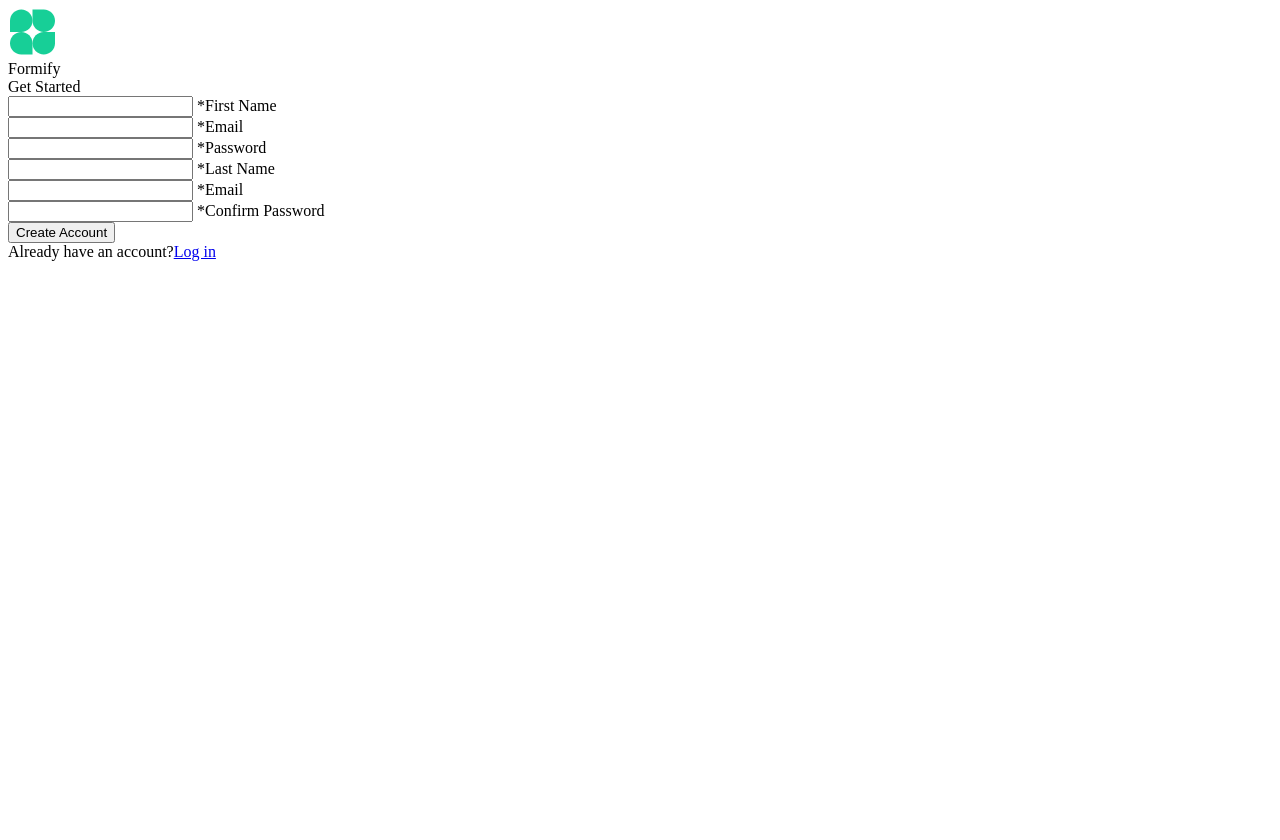
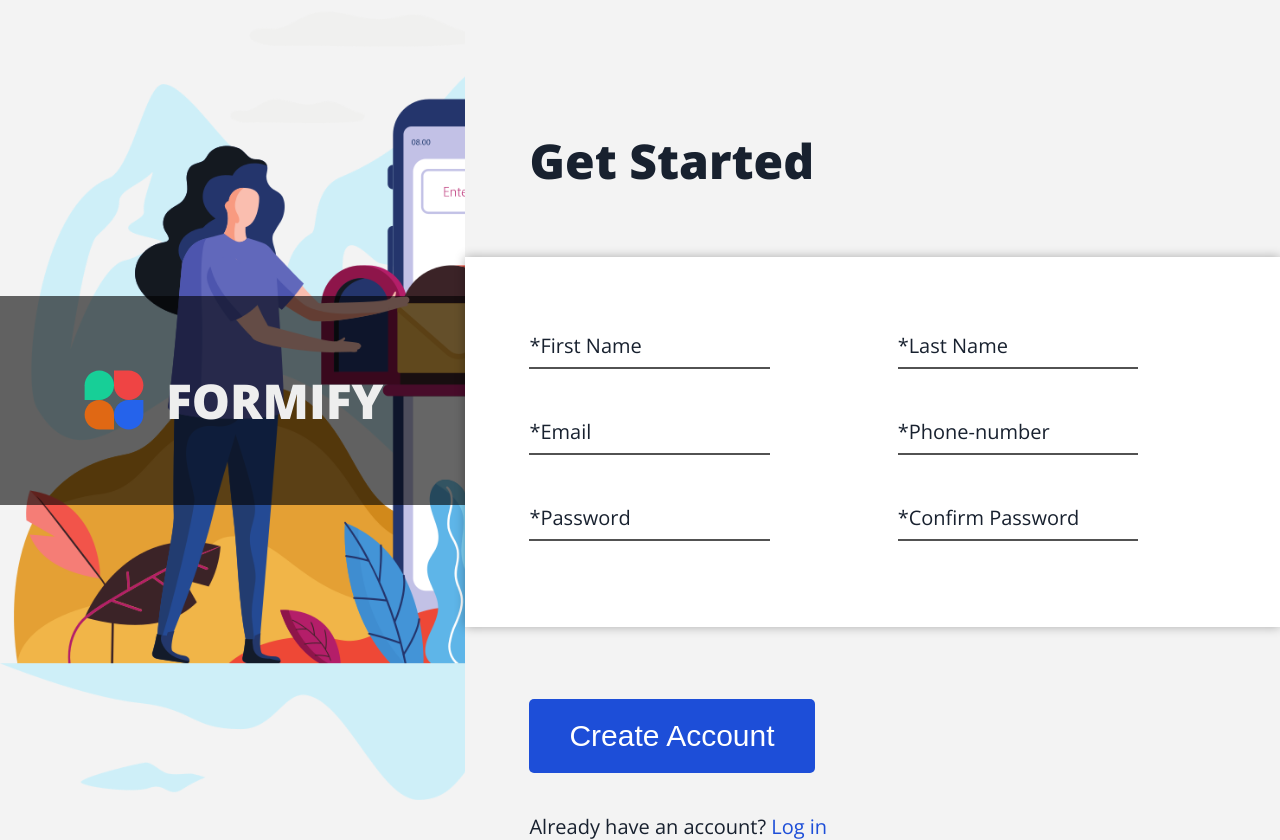
Before and after one commit to ahmed-muhammed-ahmed/Sign-Up-Form, a plain HTML site: page index.html in a window 1280 px wide. Before the commit the page ends 800 px from the top, so only its background shows below. Drawn offline with nearby package versions, Linux system fonts and the light colour scheme.

Commit message:
feat: Completed styling for signup form
Implemented CSS styles to enhance the visual appearance of the signup form.
Updated the README file to include information about the project and its styling.

```diff
--- a/index.html
+++ b/index.html
@@ -50,17 +50,17 @@
             <path
               d="M24.5 35.25C24.5 29.0368 29.5368 24 35.75 24H47V35.25C47 41.4632 41.9632 46.5 35.75 46.5C29.5368 46.5 24.5 41.4632 24.5 35.25Z"
               class="ccustom"
-              fill="#17CF97"
+              fill="#2563eb"
             ></path>
             <path
               d="M2 35.25C2 41.4632 7.03679 46.5 13.25 46.5H24.5V35.25C24.5 29.0368 19.4632 24 13.25 24C7.03679 24 2 29.0368 2 35.25Z"
               class="ccustom"
-              fill="#17CF97"
+              fill="#e06814"
             ></path>
             <path
               d="M47 12.75C47 6.53679 41.9632 1.5 35.75 1.5H24.5V12.75C24.5 18.9632 29.5368 24 35.75 24C41.9632 24 47 18.9632 47 12.75Z"
               class="ccustom"
-              fill="#17CF97"
+              fill="#ef4444"
             ></path>
           </svg>
           <div class="logo-text">Formify</div>
@@ -69,7 +69,7 @@
       <div class="right-side">
         <div class="text">Get Started</div>
         <form action="#" method="post">
-          <div>
+          <div class="w-32 mr-lg">
             <div class="input-group">
               <input type="text" id="first-name" required />
               <label for="first-name">*First Name</label>
@@ -82,14 +82,14 @@
               <div class="underline"></div>
             </div>
 
-            <div class="input-group">
+            <div class="input-group mb-0">
               <input type="password" id="password" required />
               <label for="password">*Password</label>
               <div class="underline"></div>
             </div>
           </div>
 
-          <div>
+          <div class="w-32">
             <div class="input-group">
               <input type="text" id="last-name" required />
               <label for="last-name">*Last Name</label>
@@ -97,12 +97,12 @@
             </div>
 
             <div class="input-group">
-              <input type="tel" id="phone-number" />
-              <label for="phone-number">*Email</label>
+              <input type="tel" id="phone-number" required />
+              <label for="phone-number">*Phone-number</label>
               <div class="underline"></div>
             </div>
 
-            <div class="input-group">
+            <div class="input-group mb-0">
               <input type="password" id="confirmation" required />
               <label for="confirmation">*Confirm Password</label>
               <div class="underline"></div>
@@ -110,9 +110,9 @@
           </div>
         </form>
         <div class="account">
-          <button class="btn">Create Account</button>
+          <button type="submit" class="btn">Create Account</button>
           <div class="login">
-            Already have an account?<a href="#">Log in</a>
+            Already have an account? <a href="#"> Log in</a>
           </div>
         </div>
       </div>
--- a/style.css
+++ b/style.css
@@ -0,0 +1,175 @@
+*,
+*::before,
+*::after {
+  padding: 0;
+  margin: 0;
+  box-sizing: border-box;
+}
+html {
+  font-size: 62.5%;
+}
+body {
+  font-family: "Open Sans", sans-serif;
+  background-color: #f3f3f3;
+  font-size: 1.8rem;
+  color: #18212f;
+}
+
+.container {
+  display: flex;
+  height: 100vh;
+}
+
+.left-side {
+  background-image: url(./img/Email-marketing.png);
+  background-size: cover;
+  width: 40%;
+  display: flex;
+  align-items: center;
+  justify-content: center;
+}
+.right-side {
+  width: 70%;
+}
+.logo {
+  display: flex;
+  align-items: center;
+  justify-content: center;
+  background-color: rgba(0, 0, 0, 0.6);
+  width: 100%;
+  padding: 7.2rem 0;
+  column-gap: 2rem;
+}
+
+.logo svg {
+  width: 6.4rem;
+  height: 6.4rem;
+}
+
+.logo-text {
+  font-size: 4.8rem;
+  color: #eee;
+  text-transform: uppercase;
+  font-weight: 800;
+}
+
+.text {
+  font-size: 4.8rem;
+  font-weight: 800;
+  margin-top: 12.8rem;
+  margin-bottom: 6.4rem;
+  padding-left: 6.4rem;
+}
+form {
+  display: flex;
+  align-items: center;
+  background-color: #fff;
+  box-shadow: 0 0 10px rgba(0, 0, 0, 0.3);
+  padding: 5.6rem 0;
+  padding-left: 6.4rem;
+  width: 100%;
+  margin-bottom: 7.2rem;
+}
+
+.w-32 {
+  width: 32%;
+}
+
+.mr-lg {
+  margin-right: 12.8rem;
+}
+
+.input-group {
+  height: 5.6rem;
+  width: 100%;
+  margin-bottom: 3rem;
+  position: relative;
+}
+
+input {
+  width: 100%;
+  height: 100%;
+  border: none;
+  outline: none;
+  border-bottom: 2px solid #525252;
+  padding-top: 2rem;
+  font-size: 2rem;
+  color: #18212f;
+}
+
+input:focus ~ label,
+input:valid ~ label {
+  transform: translateY(-2.5rem);
+  font-size: 1.6rem;
+  color: #353e4f;
+}
+
+label {
+  position: absolute;
+  bottom: 1rem;
+  left: 0;
+  color: #18212f;
+  font-size: 2rem;
+  transition: all 0.5s ease;
+  pointer-events: none;
+}
+
+.underline {
+  position: absolute;
+  left: 0;
+  bottom: 0;
+  height: 0.3rem;
+  width: 100%;
+}
+
+.underline::before {
+  content: "";
+  background-color: #1d4ed8;
+  position: absolute;
+  height: 100%;
+  width: 100%;
+  transform: scaleX(0);
+  transition: all 0.5s ease;
+}
+
+input:focus ~ .underline::before,
+input:valid ~ .underline::before {
+  transform: scaleX(1);
+}
+
+.account {
+  padding-left: 6.4rem;
+}
+
+.btn {
+  padding: 2rem 4rem;
+  border: none;
+  outline: none;
+  background-color: #1d4ed8;
+  font-size: 3rem;
+  margin-bottom: 4rem;
+  cursor: pointer;
+  color: #fff;
+  border-radius: 0.5rem;
+  transition: all 0.5s ease;
+}
+
+.btn:hover {
+  transform: scale(0.98);
+  background-color: #3460dc;
+}
+
+.login {
+  font-size: 2rem;
+}
+
+.login a {
+  text-decoration: none;
+  color: #1d4ed8;
+  transition: all 0.5s ease;
+}
+.login a:hover {
+  color: #4a71e0;
+  transform: scale(0.98);
+  text-decoration: underline;
+}
```
Also changed, not shown: 1 other file.
